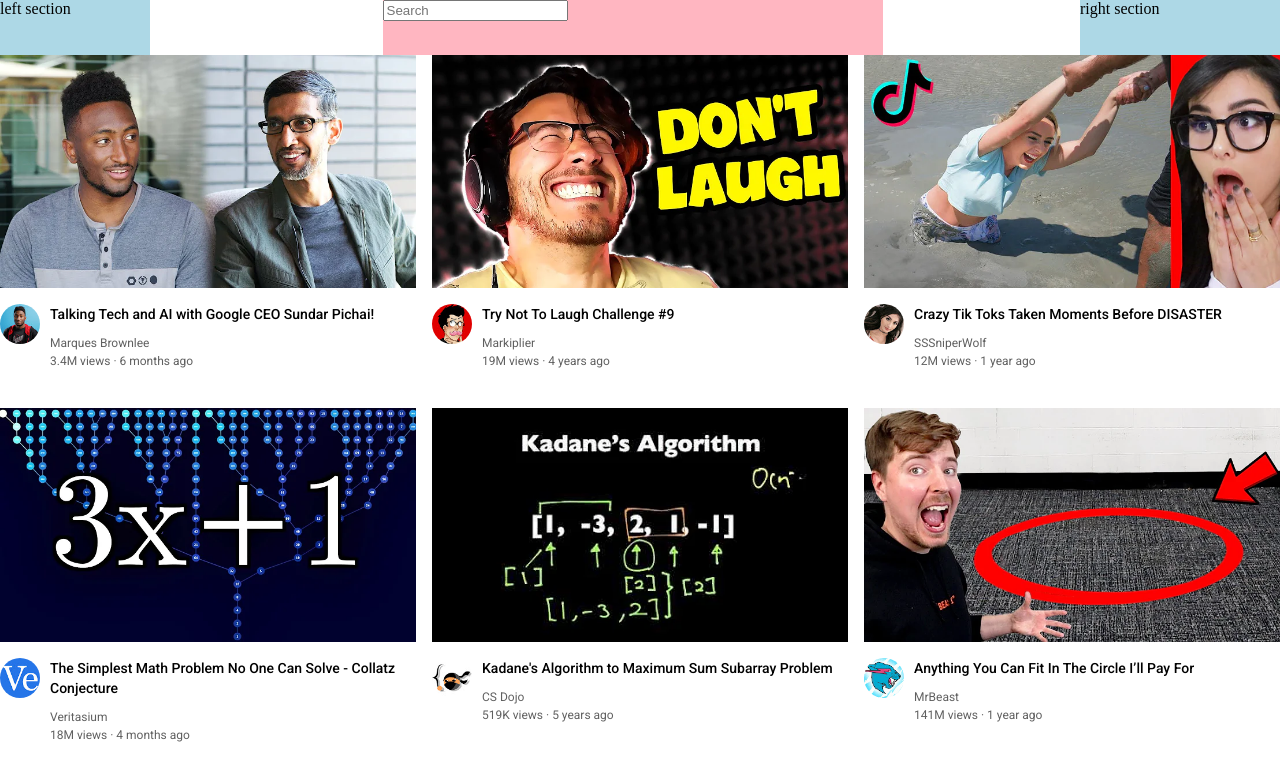
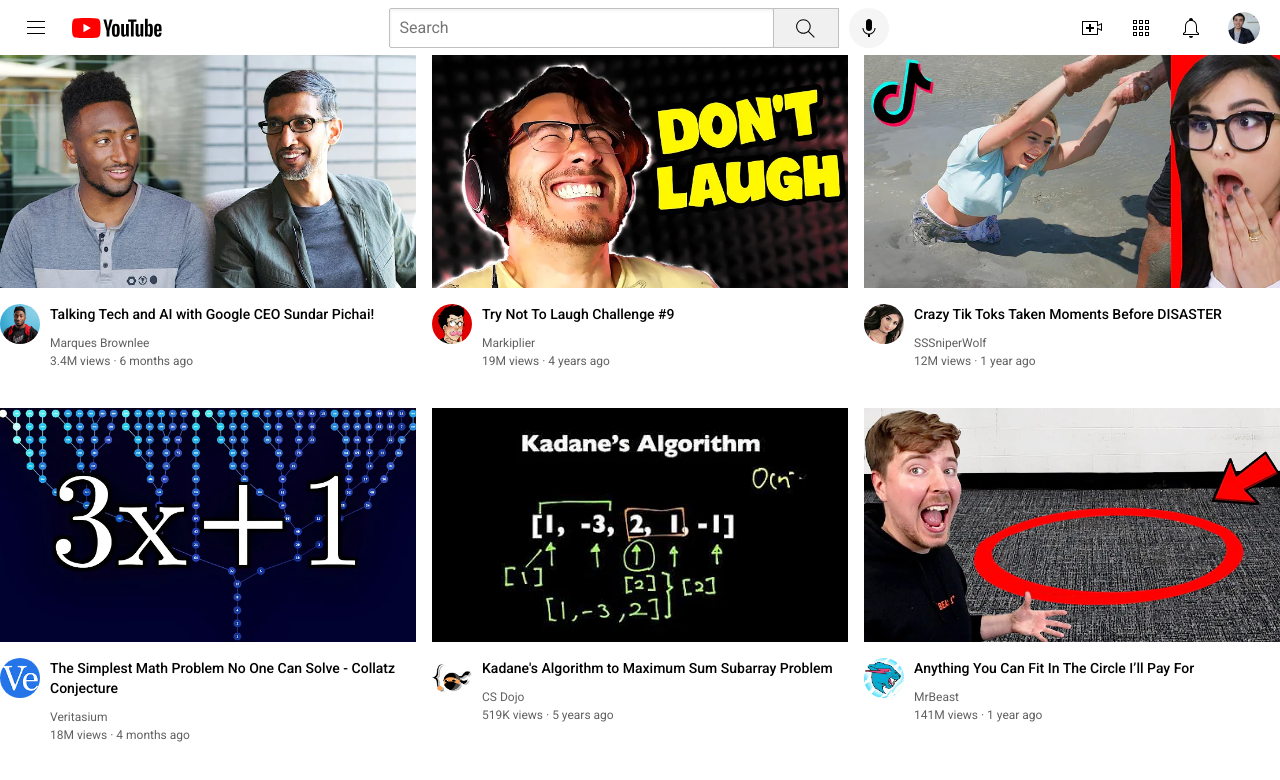
Before and after one commit to alanFont/Youtube-Clone, a plain HTML site: page index.html in a window 1280 px wide. Drawn offline with Linux system fonts and the light colour scheme.

Commit message:
End-Day-2

```diff
--- a/index.html
+++ b/index.html
@@ -14,13 +14,24 @@
   <body>
     <div class="header">
       <div class="left-section">
-        left section
+        <img class="hamburger-menu" src="icons/hamburger-menu.svg">
+        <img class="youtube-logo" src="icons/youtube-logo.svg">
       </div>
       <div class="middle-section">
-        <input class="search-bar" type="text" placeholder="Search">
+        <input class="search-bar" type="text"
+        placeholder="Search">
+        <button class="search-button">
+          <img class="search-icon" src="icons/search.svg">
+        </button>
+        <button class="voice-search-button">
+          <img class="voice-search-icon" src="icons/voice-search-icon.svg">
+        </button>
       </div>
       <div class="right-section">
-        right section
+        <img class="upload-icon" src="icons/upload.svg">
+        <img class="youtube-apps-icon" src="icons/youtube-apps.svg">
+        <img class="notifications-icon" src="icons/notifications.svg">
+        <img class="current-user-picture" src="channel-pictures/my-channel.jpeg">
       </div>
     </div>
 
--- a/styles/header.css
+++ b/styles/header.css
@@ -6,19 +6,98 @@
 }
 
 .left-section {
-  background-color: lightblue;
-  width: 150px;
+  display: flex;
+  align-items: center;
+}
+
+.hamburger-menu {
+  height: 24px;
+  margin-left: 24px;
+  margin-right: 24px;
+}
+
+.youtube-logo {
+  height: 20px;
 }
 
 .middle-section {
-  background-color: lightpink;
   flex: 1;
   margin-left: 70px;
   margin-right: 35px;
   max-width: 500px;
+  display: flex;
+  align-items: center;
+}
+
+.search-bar {
+  flex: 1;
+  height: 36px;
+  padding-left: 10px;
+  font-size: 16px;
+  border-width: 1px;
+  border-style: solid;
+  border-color: rgb(192, 192, 192);
+  border-radius: 2px;
+  box-shadow: inset 1px 2px 3px rgba(0, 0, 0, 0.05);
+  width: 0;
+}
+
+.search-button {
+  height: 40px;
+  width: 66px;
+  background-color: rgb(240, 240, 240);
+  border-width: 1px;
+  border-style: solid;
+  border-color: rgb(192, 192, 192);
+  margin-left: -1px;
+  margin-right: 10px;
+}
+
+.search-icon {
+  height: 25px;
+  margin-top: 4px;
+}
+
+.search-bar::placeholder {
+  font-family: Roboto, Arial;
+  font-size: 16px;
+}
+
+.voice-search-button {
+  height: 40px;
+  width: 40px;
+  border-radius: 20px;
+  border: none;
+  background-color: rgb(245, 245, 245);
+}
+
+.voice-search-icon {
+  height: 24px;
+  margin-top: 4px;
 }
 
 .right-section {
-  background-color: lightblue;
-  width: 200px;
+  width: 180px;
+  margin-right: 20px;
+  display: flex;
+  align-items: center;
+  justify-content: space-between;
+  flex-shrink: 0;
 }
+
+.upload-icon {
+  height: 24px;
+}
+
+.youtube-apps-icon {
+  height: 24px;
+}
+
+.notifications-icon {
+  height: 24px;
+}
+
+.current-user-picture {
+  height: 32px;
+  border-radius: 16px;
+}
```
Also changed, not shown: channel-pictures/my-channel.jpeg (added), icons/hamburger-menu.svg (added), icons/notifications.svg (added), icons/search.svg (added), icons/upload.svg (added), icons/voice-search-icon.svg (added), icons/youtube-apps.svg (added), icons/youtube-logo.svg (added).
